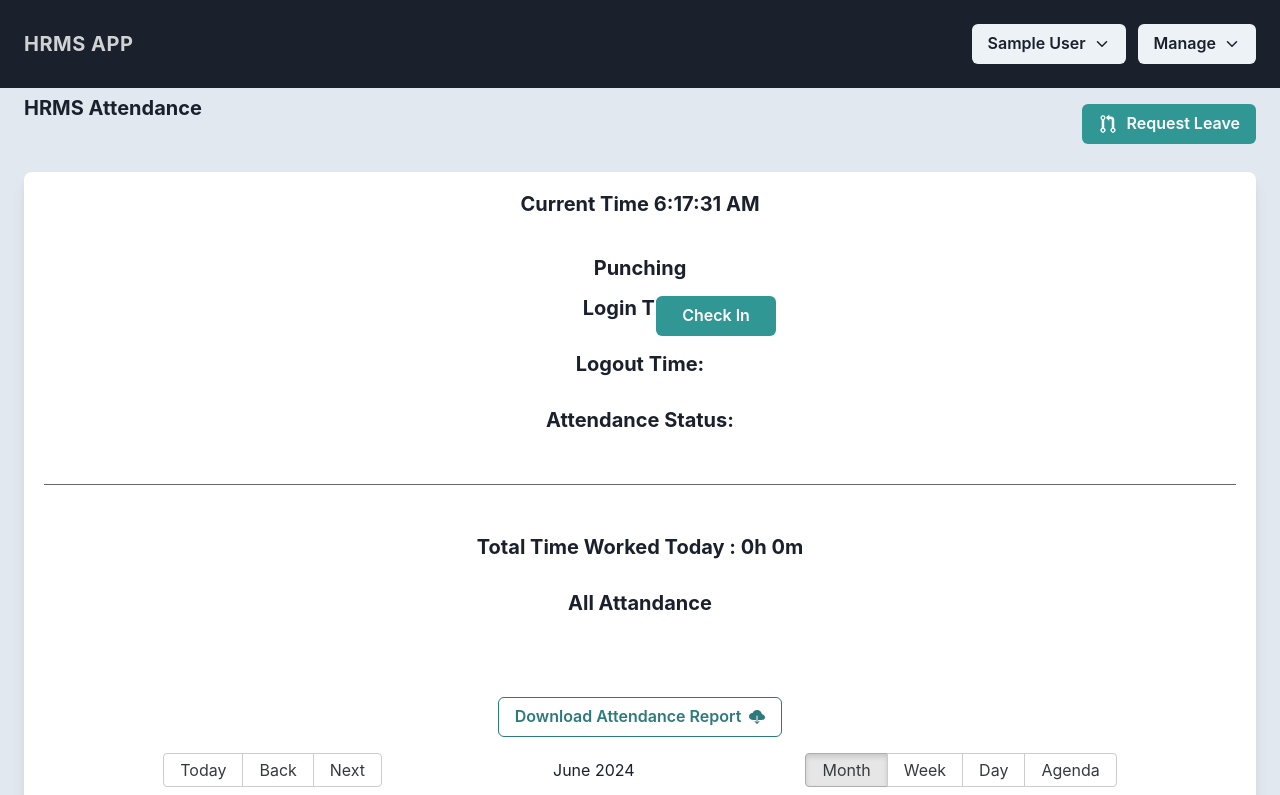
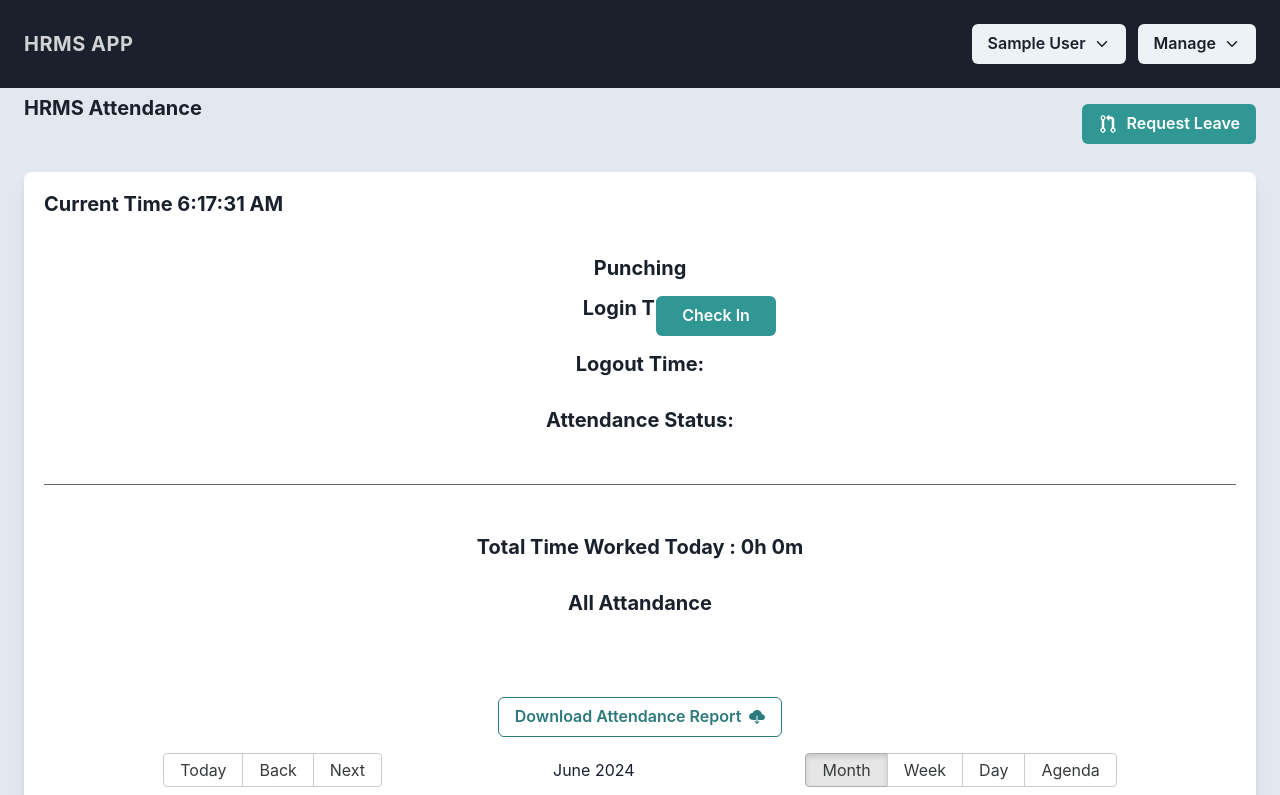
Before and after one commit to Radhikachandugade/HRMS_frontend, a React (Create React App) app: page / in a window 1280 px wide. Shown: the top 795 px of the page. Built offline with nearby package versions, Linux system fonts and the light colour scheme; no server answers; sample sign-in values are in the browser's storage.

Commit message:
made some changes

```diff
--- a/src/screens/HomeScreen.js
+++ b/src/screens/HomeScreen.js
@@ -111,7 +111,7 @@ const HomeScreen = () => {
   const buttonStyle = {
     height: "40px",
     width: "120px",
-    position: "absolute",
+    position: "fixed",
     left: "41rem",
   };
 
@@ -168,7 +168,7 @@ const HomeScreen = () => {
       <Box bgColor="white" rounded="lg" shadow="lg" px="5" py="5">
         <Grid mb="5" alignItems="center" gap="10">
           <Box flex="50%">
-            <Heading as="h2" fontSize="xl" textAlign="center">
+            <Heading as="h2" fontSize="xl">
               Current Time {currentTime}
             </Heading>
             {/* <Heading as="h2" mb="8" fontSize="xl">
@@ -205,6 +205,7 @@ const HomeScreen = () => {
               ) : (
                 <Button
                   colorScheme="teal"
+                  alignItems="center"
                   style={buttonStyle}
                   onClick={handleCheckInOrOut}
                 >
```
